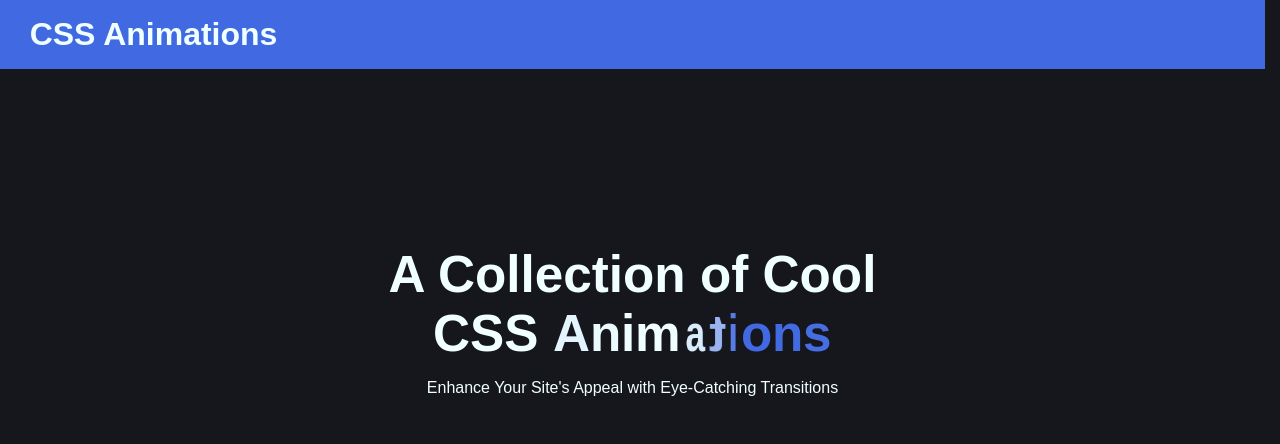
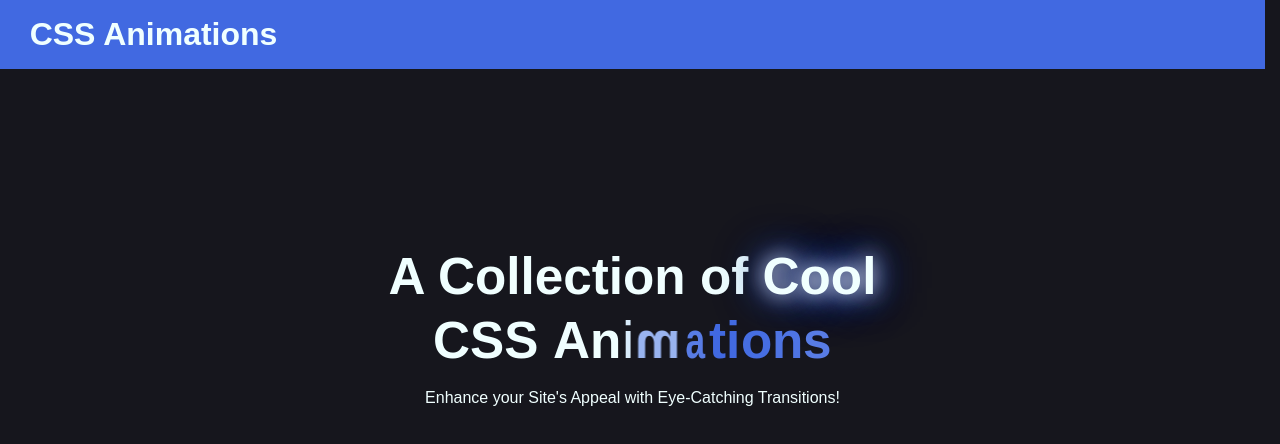
Before and after one commit to AbhinavTuladhar/css-animations-collection, a Nuxt app: page / in a window 1280 px wide. Shown: the top 444 px of the page. Built offline with nearby package versions, Linux system fonts and the light colour scheme; a web font is replaced by a local one.

Commit message:
feat+refactor: glow in hero banner, refactor code

```diff
--- a/components/hero-banner/index.vue
+++ b/components/hero-banner/index.vue
@@ -1,7 +1,9 @@
 <template>
   <div class="hero-banner">
     <h1 class="title">
-      <span> A Collection of Cool CSS </span>
+      <span> A Collection of </span>
+      <span class="glow"> Cool </span>
+      <span> CSS </span>
       <span>A</span>
       <span>n</span>
       <span>i</span>
@@ -13,7 +15,7 @@
       <span>n</span>
       <span>s</span>
     </h1>
-    <div>Enhance Your Site's Appeal with Eye-Catching Transitions</div>
+    <div>Enhance your Site's Appeal with Eye-Catching Transitions!</div>
   </div>
 </template>
 
@@ -30,20 +32,28 @@
 
 .title {
   font-size: clamp(1.5rem, 0.833rem + 2.963vw, 3.5rem);
+  line-height: 1.25em;
   max-width: 600px;
   text-align: center;
+
+  span:not(:first-child, :nth-child(2), :nth-child(3)) {
+    display: inline-flex;
+    animation: rotating-text 4s ease-in-out infinite both;
+  }
+
+  @for $index from 4 through 13 {
+    span:nth-child(#{$index}) {
+      animation-delay: 0.2s * ($index);
+    }
+  }
 }
 
-// Select all spans of the h1 tag except the first one
-.title span:not(:first-child) {
-  display: inline-flex;
-  animation: rotating-text 4s ease-in-out infinite both;
-}
-
-@for $index from 2 through 11 {
-  .title span:nth-child(#{$index}) {
-    animation-delay: 0.2s * ($index);
-  }
+.glow {
+  text-shadow:
+    0 0 20px #fff,
+    0 0 30px hsl(225, 73%, 37%),
+    0 0 40px hsl(225, 73%, 37%),
+    0 0 50px hsl(225, 73%, 37%);
 }
 
 @keyframes rotating-text {
```
